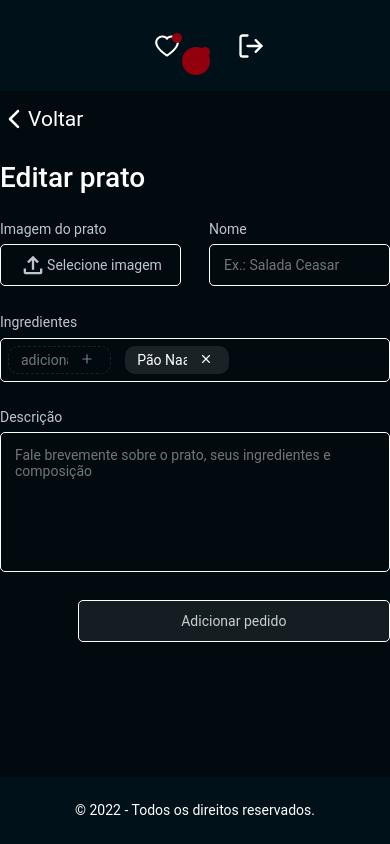
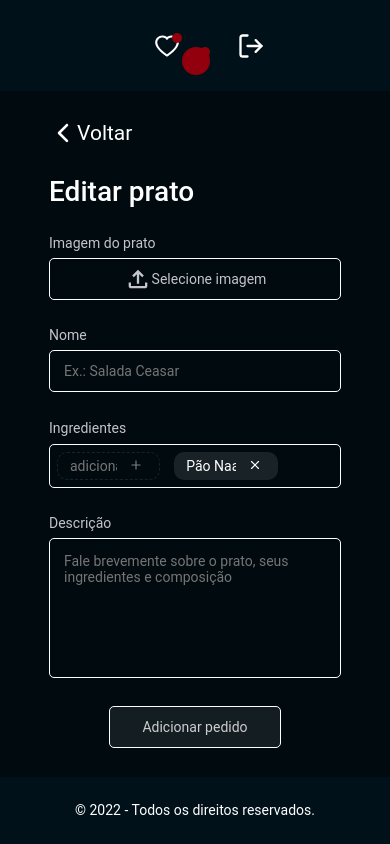
Before and after one commit to MarceloAlmd/WEB_explorer_food, a React (Vite) app: page / in a window 390 px wide. Built offline with nearby package versions, Linux system fonts and the light colour scheme; some icons are missing.

Commit message:
styles: editDishAndCreate mobile

```diff
--- a/src/components/inputImage/inputImage.styles.ts
+++ b/src/components/inputImage/inputImage.styles.ts
@@ -1,4 +1,5 @@
 import styled from "styled-components";
+import { BREAK_POINTS } from "../../utils/breakPoints";
 
 export const Container = styled.label`
   display: flex;
@@ -8,6 +9,10 @@ export const Container = styled.label`
   line-height: 1rem;
   width: 100%;
   max-width: 16.375rem;
+
+  @media (max-width: ${BREAK_POINTS.ST}) {
+    max-width: 320px;
+  }
 
   color: ${({ theme }) => theme.colors.text.secondary};
   > input {
--- a/src/pages/updateOrNewDish/styles.ts
+++ b/src/pages/updateOrNewDish/styles.ts
@@ -1,4 +1,5 @@
 import styled from "styled-components";
+import { BREAK_POINTS } from "../../utils/breakPoints";
 
 export const Container = styled.div`
   width: 100%;
@@ -18,10 +19,15 @@ export const Content = styled.form`
   max-width: 76.25rem;
 
   margin: 1rem auto;
+  padding: 1rem;
 
   display: flex;
   flex-direction: column;
   gap: 2rem;
+
+  @media (max-width: ${BREAK_POINTS.ST}) {
+    max-width: 320px;
+  }
 
   > label {
     display: flex;
@@ -60,6 +66,11 @@ export const Content = styled.form`
     background: ${({ theme }) => theme.colors.text.buttonText};
 
     align-self: flex-end;
+
+    @media (max-width: ${BREAK_POINTS.ST}) {
+      align-self: center;
+      width: 12.313rem;
+    }
   }
 `;
 
@@ -69,6 +80,10 @@ export const FirstWrapper = styled.div`
   align-items: center;
   justify-content: center;
   gap: 2rem;
+
+  @media (max-width: ${BREAK_POINTS.ST}) {
+    flex-direction: column;
+  }
 `;
 
 export const SecondWrapper = styled.div`
```
